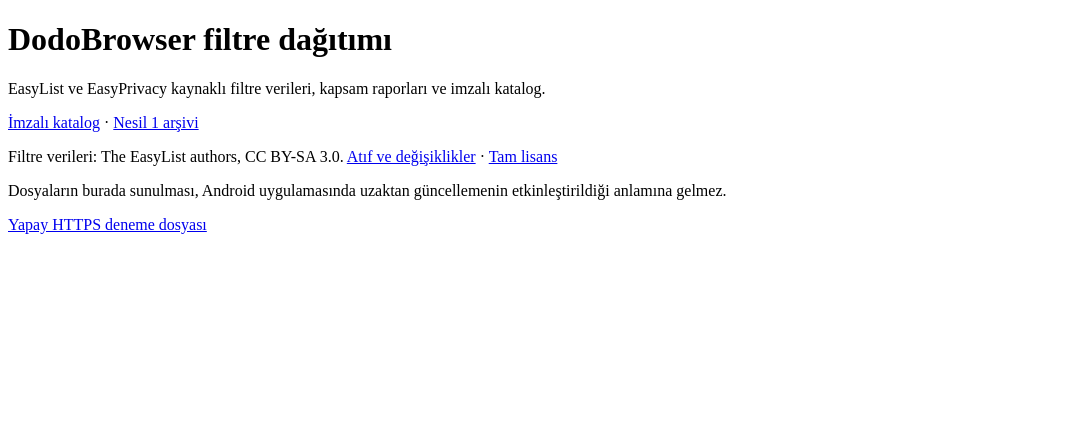
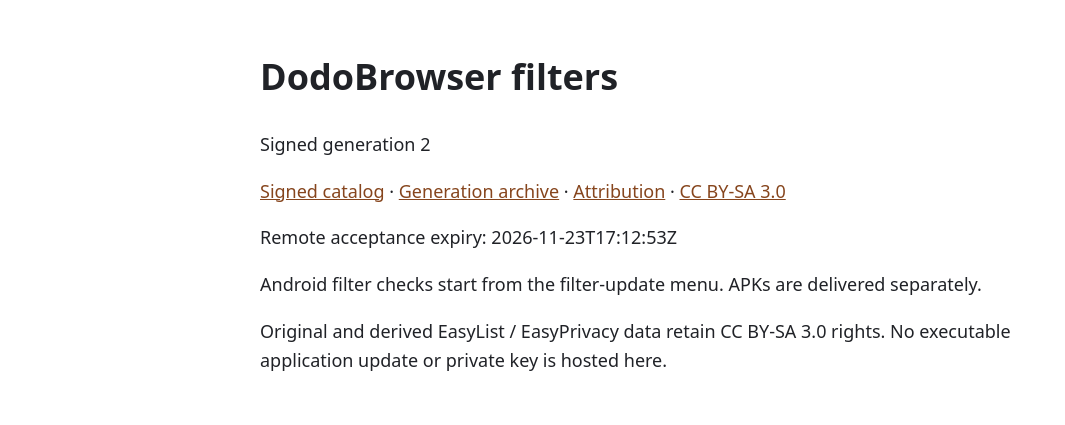
Before and after one commit to dogannyildizz/dodobrowser-filters, a plain HTML site: page index.html in a window 1280 px wide. Shown: the whole page, without its empty margins (0-1065 px from the left). Drawn offline with Linux system fonts and the light colour scheme.

Commit message:
Activate signed filter catalogue generation 2

```diff
--- a/index.html
+++ b/index.html
@@ -1,12 +1 @@
-<!doctype html>
-<html lang="tr">
-<meta charset="utf-8">
-<meta name="viewport" content="width=device-width,initial-scale=1">
-<title>DodoBrowser filtre dağıtımı</title>
-<h1>DodoBrowser filtre dağıtımı</h1>
-<p>EasyList ve EasyPrivacy kaynaklı filtre verileri, kapsam raporları ve imzalı katalog.</p>
-<p><a href="v1/catalog.json">İmzalı katalog</a> · <a href="generations/0000000000000000001/manifest.json">Nesil 1 arşivi</a></p>
-<p>Filtre verileri: The EasyList authors, CC BY-SA 3.0. <a href="NOTICE.txt">Atıf ve değişiklikler</a> · <a href="CC-BY-SA-3.0.txt">Tam lisans</a></p>
-<p>Dosyaların burada sunulması, Android uygulamasında uzaktan güncellemenin etkinleştirildiği anlamına gelmez.</p>
-<p><a href="probe.txt">Yapay HTTPS deneme dosyası</a></p>
-</html>
+<!doctype html><html lang="en"><meta charset="utf-8"><meta name="viewport" content="width=device-width,initial-scale=1"><title>DodoBrowser filters</title><style>body{font:18px/1.6 system-ui;max-width:760px;margin:48px auto;padding:0 24px;color:#202227}a{color:#86451d}pre{white-space:pre-wrap}</style><h1>DodoBrowser filters</h1><p>Signed generation 2</p><p><a href="v1/catalog.json">Signed catalog</a> · <a href="generations/0000000000000000002/manifest.json">Generation archive</a> · <a href="NOTICE.txt">Attribution</a> · <a href="CC-BY-SA-3.0.txt">CC BY-SA 3.0</a></p><p>Remote acceptance expiry: 2026-11-23T17:12:53Z</p><p>Android filter checks start from the filter-update menu. APKs are delivered separately.</p><p>Original and derived EasyList / EasyPrivacy data retain CC BY-SA 3.0 rights. No executable application update or private key is hosted here.</p></html>
```
Also changed, not shown: v1/catalog.json (+1 -1 lines), 1 other file.
